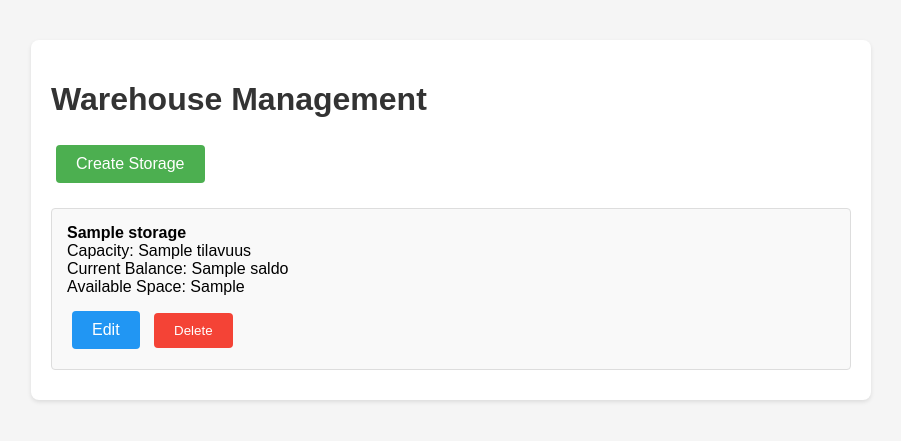
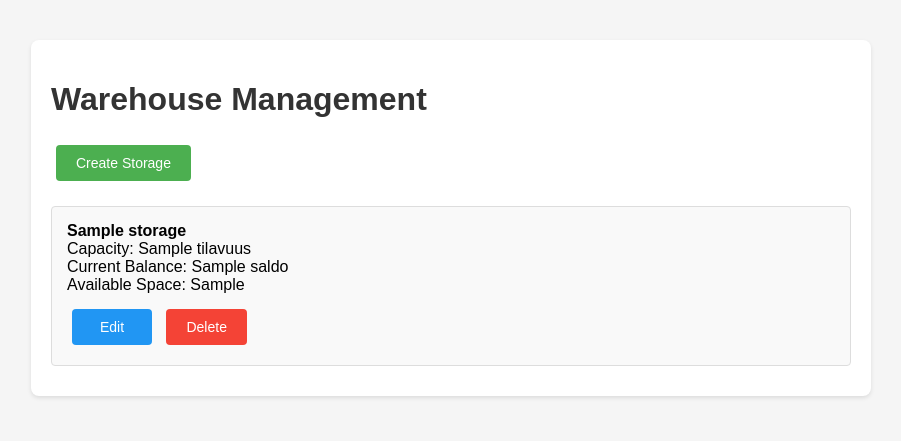
Before and after one commit to shoyuhe/ohtuvarasto, a Flask app: template src/templates/index.html in a window 1280 px wide. Shown: the top 441 px of the page, without its empty margins (189-1090 px from the left). Run offline with Flask 3, Linux system fonts and the light colour scheme; the template is opened without the code that fills it: most values are stand-ins (such as "Sample title", 1, 10 or a date in 2020).

Commit message:
Add capacity validation and fix button sizes
Co-authored-by: shoyuhe <241625464+shoyuhe@users.noreply.github.com>

```diff
--- a/src/app.py
+++ b/src/app.py
@@ -55,6 +55,8 @@ def create_storage():
             alku_saldo = 0
 
         if tilavuus > 0 and name:
+            # Ensure initial balance doesn't exceed capacity and is not negative
+            alku_saldo = max(0, min(alku_saldo, tilavuus))
             varasto = Varasto(tilavuus, alku_saldo)
             storage_manager.add_storage(name, varasto)
             return redirect(url_for("index"))
@@ -81,7 +83,10 @@ def edit_storage(storage_id):
             try:
                 amount = float(request.form.get("amount", 0))
                 if amount > 0:
-                    storage_data["varasto"].lisaa_varastoon(amount)
+                    available_space = storage_data["varasto"].paljonko_mahtuu()
+                    amount_to_add = min(amount, available_space)
+                    if amount_to_add > 0:
+                        storage_data["varasto"].lisaa_varastoon(amount_to_add)
             except ValueError:
                 pass
 
@@ -89,7 +94,10 @@ def edit_storage(storage_id):
             try:
                 amount = float(request.form.get("amount", 0))
                 if amount > 0:
-                    storage_data["varasto"].ota_varastosta(amount)
+                    current_balance = storage_data["varasto"].saldo
+                    amount_to_remove = min(amount, current_balance)
+                    if amount_to_remove > 0:
+                        storage_data["varasto"].ota_varastosta(amount_to_remove)
             except ValueError:
                 pass
 
--- a/src/templates/index.html
+++ b/src/templates/index.html
@@ -31,6 +31,11 @@
             border: none;
             cursor: pointer;
             margin: 5px;
+            font-size: 14px;
+            font-family: Arial, sans-serif;
+            box-sizing: border-box;
+            text-align: center;
+            min-width: 80px;
         }
         .btn:hover {
             background-color: #45a049;
@@ -84,7 +89,7 @@
                     </div>
                     <a href="{{ url_for('edit_storage', storage_id=id) }}" class="btn btn-edit">Edit</a>
                     <form method="POST" action="{{ url_for('delete_storage', storage_id=id) }}" style="display: inline;">
-                        <button type="submit" class="btn btn-delete" onclick="return confirm('Are you sure?')">Delete</button>
+                        <button type="submit" class="btn btn-delete btn-same-size" onclick="return confirm('Are you sure?')">Delete</button>
                     </form>
                 </div>
                 {% endfor %}
```
Also changed, not shown: src/tests/app_test.py (+40 -0 lines).
